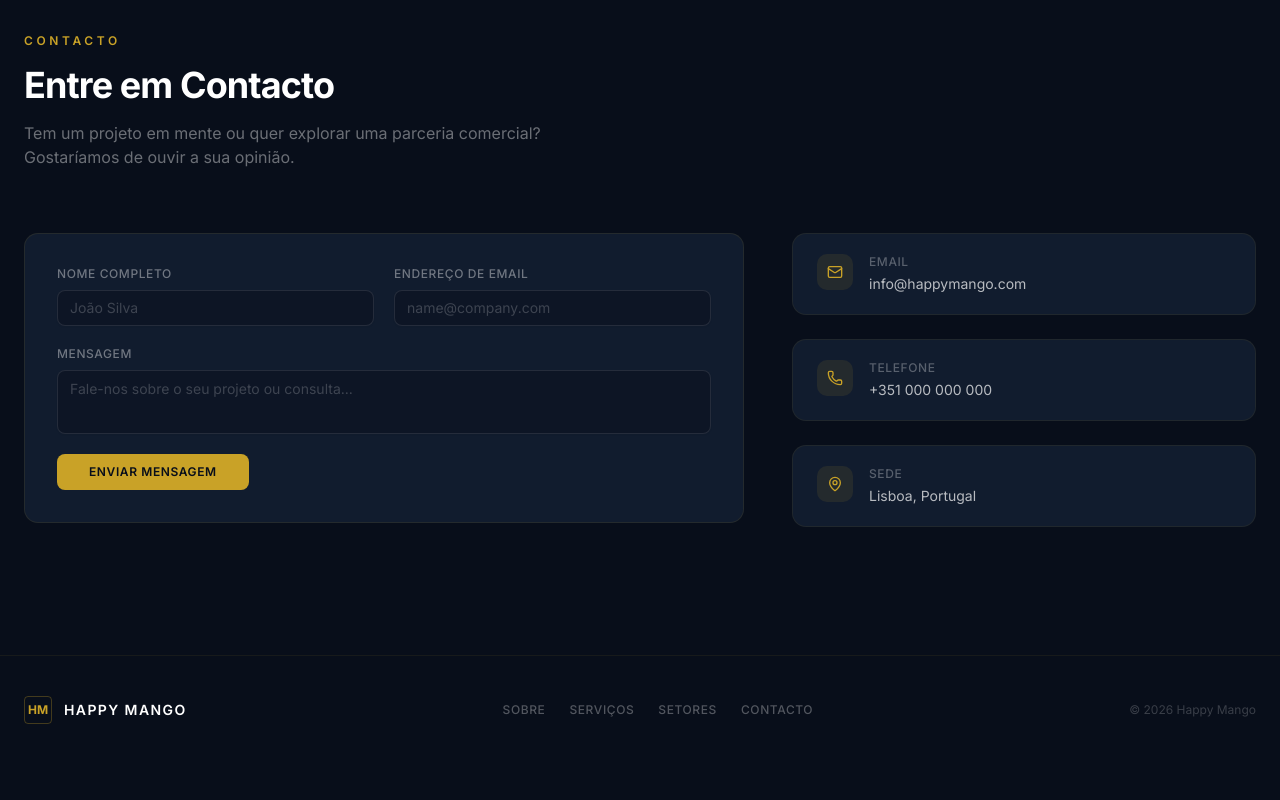
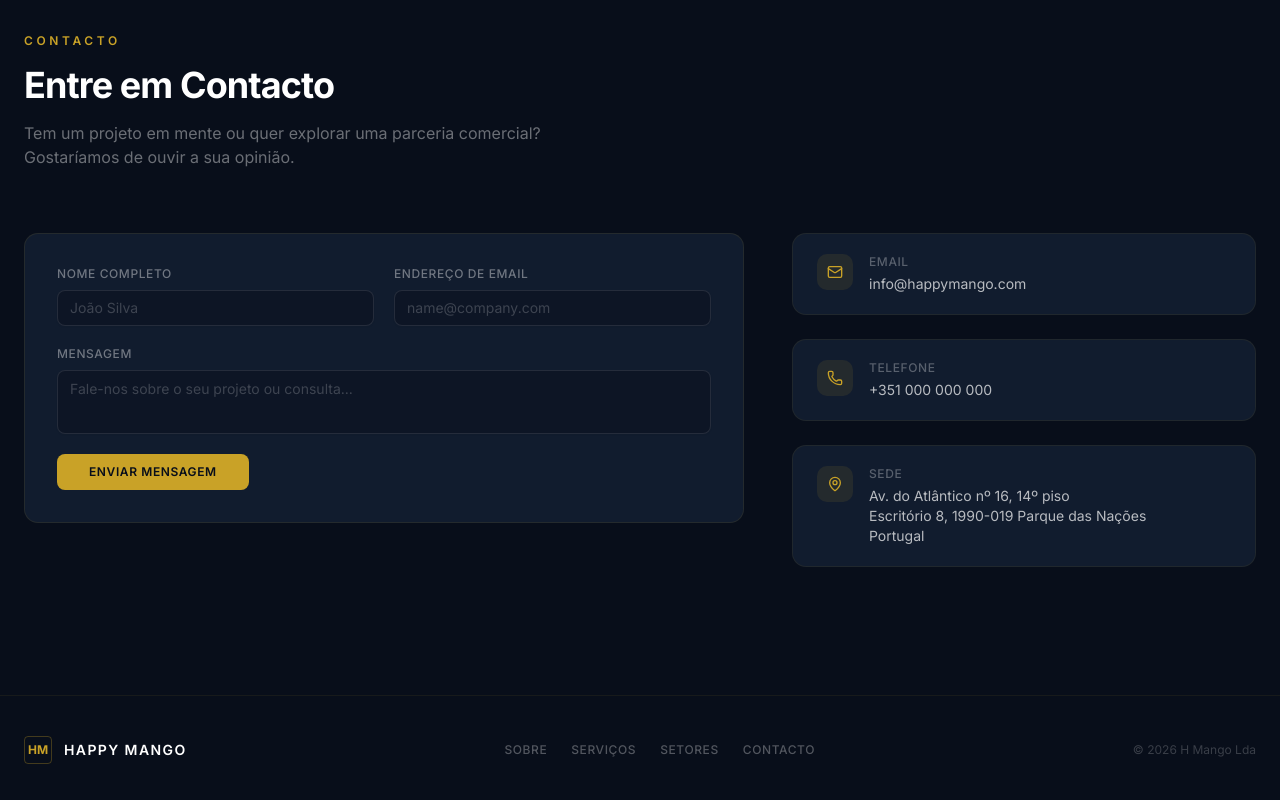
Before and after one commit to hugotorres10/happy-mango, a Next.js app: page / in a window 1280 px wide. Shown: the part 3259-4059 px from the top of the page. Before the commit the page ends 4023 px from the top, so only its background shows below. Built offline with nearby package versions, Linux system fonts and the light colour scheme.

Commit message:
feat: add real company address (H Mango Lda, Parque das Nações)

```diff
--- a/src/components/contact.tsx
+++ b/src/components/contact.tsx
@@ -97,7 +97,7 @@ export function Contact() {
                 {
                   icon: MapPin,
                   label: t(translations.contact.headquarters, lang),
-                  value: "Lisboa, Portugal",
+                  value: "Av. do Atlântico nº 16, 14º piso\nEscritório 8, 1990-019 Parque das Nações\nPortugal",
                 },
               ].map((item) => (
                 <div
@@ -109,7 +109,7 @@ export function Contact() {
                   </div>
                   <div>
                     <p className="text-xs font-medium tracking-wider uppercase text-white/30">{item.label}</p>
-                    <p className="mt-1 text-sm text-white/70">{item.value}</p>
+                    <p className="mt-1 text-sm text-white/70 whitespace-pre-line">{item.value}</p>
                   </div>
                 </div>
               ))}
--- a/src/components/footer.tsx
+++ b/src/components/footer.tsx
@@ -40,7 +40,7 @@ export function Footer() {
         </nav>
 
         <p className="text-xs text-white/20">
-          &copy; {new Date().getFullYear()} Happy Mango
+          &copy; {new Date().getFullYear()} H Mango Lda
         </p>
       </div>
     </footer>
```
